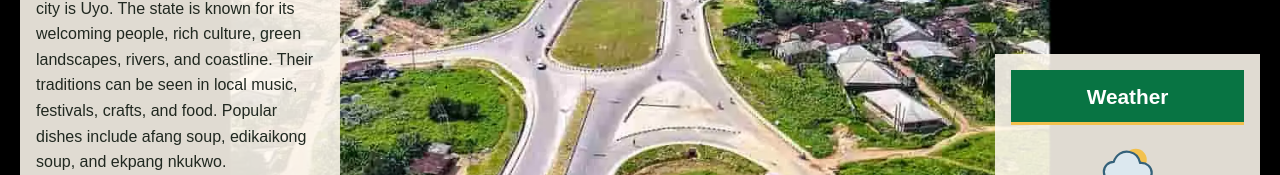
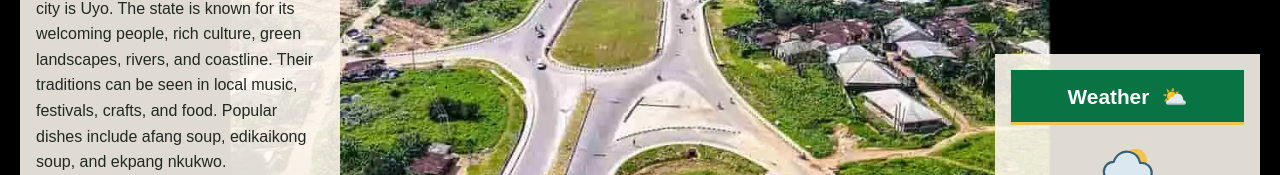
Before and after one commit to hossanaedem/wdd131, a plain HTML site: page place.html in a window 1280 px wide. Shown: the part 302-477 px from the top of the page. Drawn offline with Linux system fonts and the light colour scheme.

Commit message:
Country Page

```diff
--- a/styles/place.css
+++ b/styles/place.css
@@ -266,7 +266,3 @@ main {
         padding: 1.5rem;
     }
 }
-
-.weather h2::after {
-    content: none;
-}
```
